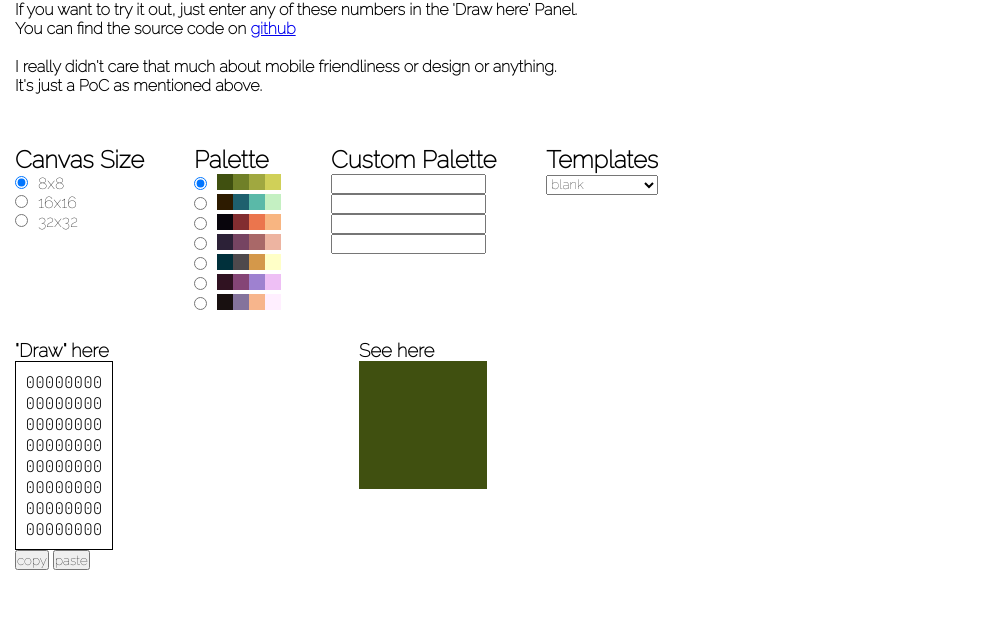
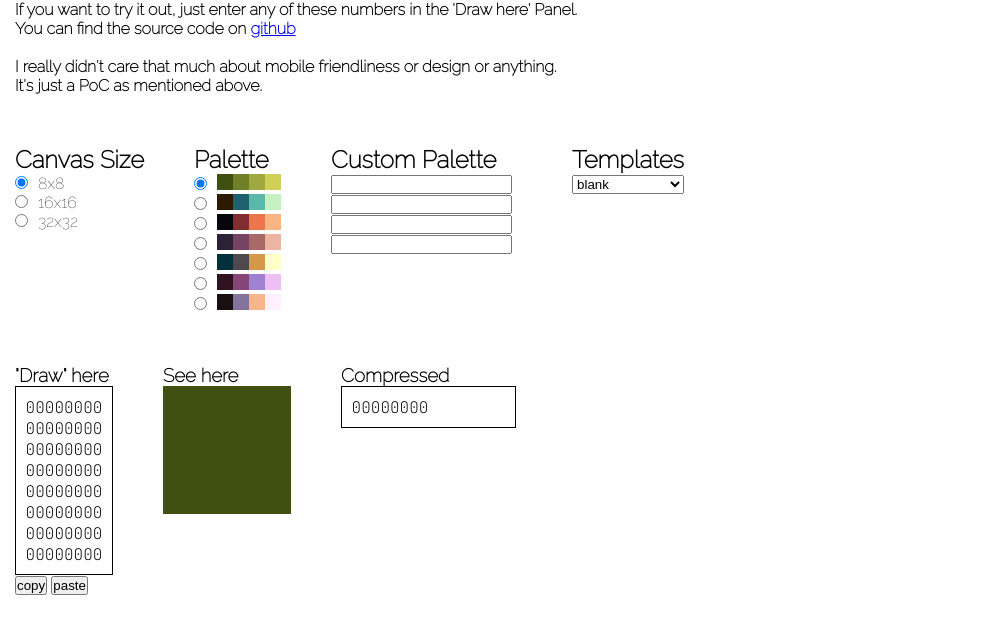
Before and after one commit to webfussel/pixelpalette, a website built with webpack: page public/index.html in a window 1280 px wide. Shown: the part 81-714 px from the top of the page, without its empty margins (0-997 px from the left). Built offline with nearby package versions, Linux system fonts and the light colour scheme.

Commit message:
ADD: Compressed code

```diff
--- a/package.json
+++ b/package.json
@@ -10,6 +10,7 @@
   "author": "",
   "license": "ISC",
   "dependencies": {
+    "@babel/polyfill": "^7.12.1",
     "mini-css-extract-plugin": "^1.3.9",
     "webpack-cli": "^4.5.0"
   },
--- a/public/index.html
+++ b/public/index.html
@@ -51,6 +51,7 @@
                     </label>
                 </section>
             </div>
+            <div data-see>
                 <section data-draw>
                     <h3>"Draw" here</h3>
                     <div data-number-block data-maxlength="64" contenteditable="true"></div>
@@ -63,6 +64,11 @@
                     <h3>See here</h3>
                     <canvas id="pixel" width="128" height="128"></canvas>
                 </section>
+                <section data-compressed>
+                    <h3>Compressed</h3>
+                    <div data-compressed-block></div>
+                </section>
+            </div>
         </main>
     </body>
 </html>
--- a/src/index.js
+++ b/src/index.js
@@ -1,6 +1,8 @@
 import './index.scss'
 
 const drawBlockElement = document.querySelector('[data-number-block][data-maxlength]')
+const compressedBlockElement = document.querySelector('[data-compressed-block]')
+const uncompressedBlockElement = document.querySelector('[data-uncompressed-block]')
 const gridSizeContainerElement = document.querySelector('[data-size] [data-container]')
 const paletteContainerElement = document.querySelector('[data-palette] [data-container]')
 const customPaletteInputelements = [...document.querySelectorAll('[data-custom-palette-input]')]
@@ -73,6 +75,14 @@ const palettes = [
 
 const possibleNumbers = palettes[0].map((c, i) => i).join('')
 
+// compressionblock = partSize * blockSize
+const compression = {
+    partSize: 2,
+    blockSize: 8,
+    compressionBlock () {
+        return this.partSize * this.blockSize
+    }
+}
 
 const setBlockInner = () => {
     drawBlockElement.innerText = '0'.repeat(+drawBlockElement.dataset.maxlength)
@@ -80,8 +90,26 @@ const setBlockInner = () => {
 
 const checkIfValidHexColor = text => /^[0-9A-F]{6}$/i.test(text)
 
-const redrawCanvas = (fields) => {
+const compress = fields => {
+    let current = ''
+    let allBinary = ''
+    const result = []
+    for (let i = 0; i < fields.length; i++) {
+        const newBinary = parseInt(fields[i], 10).toString(2)
+        current += `${newBinary.length === 1 ? '0' : ''}${newBinary}`
+        if (current.length === compression.compressionBlock()) {
+            result.push(parseInt(current, compression.partSize).toString(compression.compressionBlock()).toUpperCase())
+            allBinary += current
+            current = ''
+        }
+    }
+
+    compressedBlockElement.innerText = result.join('')
+}
+
+const redrawCanvas = fields => {
     if (!fields) fields = drawBlockElement.innerText
+    compress(fields)
     let x = 0
     let y = 0
 
--- a/src/index.scss
+++ b/src/index.scss
@@ -8,7 +8,6 @@
 * {
   margin: 0;
   padding: 0;
-  font-family: 'Raleway', sans-serif;
   box-sizing: border-box;
 }
 
@@ -16,6 +15,10 @@ html,
 body {
   min-height: 100vh;
   min-width: 100vw;
+}
+
+body {
+  font-family: 'Raleway', sans-serif;
 }
 
 header,
@@ -27,6 +30,7 @@ p {
   font-weight: bold;
 }
 
+[data-compressed-block],
 [data-number-block] {
   --size: calc(var(--grid-size) * 1ch + 2ch + 2px);
   font-family: 'JetBrains Mono', monospace;
@@ -38,6 +42,10 @@ p {
   word-wrap: anywhere;
 }
 
+[data-compressed-block] {
+  width: calc(var(--grid-size) * 2ch + 2ch + 2px);
+}
+
 .block {
   display: inline-block;
   background-color: var(--bg);
@@ -46,16 +54,23 @@ p {
 }
 
 main {
-  display: grid;
-  grid-template-columns: repeat(2, max-content);
-  grid-gap: 25px;
+  display: flex;
+  flex-direction: column;
 
-  [data-config] {
-    grid-column: span 2;
+  [data-config],
+  [data-see] {
     display: flex;
 
     > *:not(:first-child) {
-      margin-left: 50px;
+      margin: {
+        left: 50px;
+      }
+    }
+  }
+
+  [data-see] {
+    margin: {
+      top: 50px;
     }
   }
 
```
Also changed, not shown: 1 other file. Lines whose indentation alone changed are shown as unchanged.
